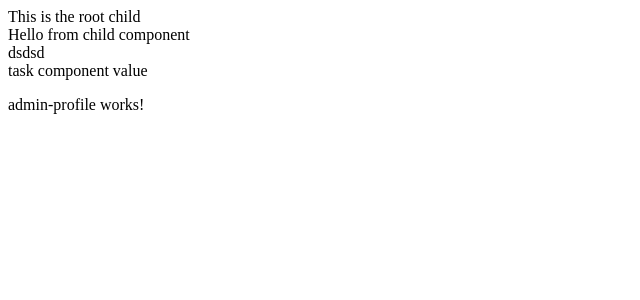
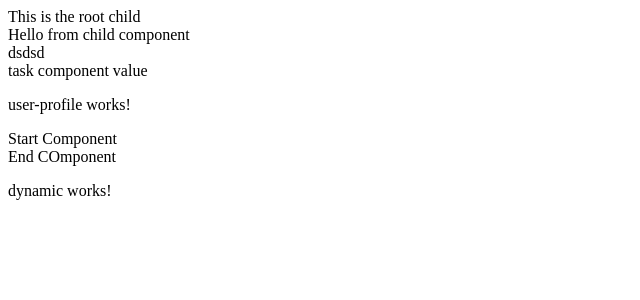
Before and after one commit to leelanarasimha/angular17-course, an Angular app in the folder angular-basics/: page / in a window 1280 px wide. Shown: the top 300 px of the page, without its empty margins (0-640 px from the left). Built offline with nearby package versions, Linux system fonts and the light colour scheme.

Commit message:
viewcontaierRef

```diff
--- a/angular-basics/src/app/app.component.html
+++ b/angular-basics/src/app/app.component.html
@@ -74,3 +74,7 @@
 <div>
   <ng-container *ngComponentOutlet="getProfileComponent()"></ng-container>
 </div>
+
+<div>
+  <app-host></app-host>
+</div>
--- a/angular-basics/src/app/app.component.ts
+++ b/angular-basics/src/app/app.component.ts
@@ -16,6 +16,7 @@ import { ChildComponent } from './child/child.component';
 import { ParentComponent } from './parent/parent.component';
 import { AdminProfileComponent } from './admin-profile/admin-profile.component';
 import { UserProfileComponent } from './user-profile/user-profile.component';
+import { HostComponent } from './host/host.component';
 
 @Component({
   selector: 'app-root',
@@ -38,6 +39,7 @@ import { UserProfileComponent } from './user-profile/user-profile.component';
     ParentComponent,
     AdminProfileComponent,
     UserProfileComponent,
+    HostComponent,
   ],
   templateUrl: './app.component.html',
   styleUrl: './app.component.css',
@@ -48,7 +50,7 @@ export class AppComponent {
   counter: number = 20;
   receivedDataFromChild = '';
   isActive = true;
-  isAdmin = true;
+  isAdmin = false;
 
   @ViewChildren(TaskComponent, { read: TaskComponent })
   taskComponents!: QueryList<TaskComponent>;
--- /dev/null
+++ b/angular-basics/src/app/dynamic/dynamic.component.html
@@ -0,0 +1 @@
+<p>dynamic works!</p>
--- /dev/null
+++ b/angular-basics/src/app/host/host.component.html
@@ -0,0 +1,3 @@
+<div>Start Component</div>
+<div></div>
+<div>End COmponent</div>
--- /dev/null
+++ b/angular-basics/src/app/host/host.component.ts
@@ -0,0 +1,17 @@
+import { Component, ViewContainerRef } from '@angular/core';
+import { DynamicComponent } from '../dynamic/dynamic.component';
+
+@Component({
+  selector: 'app-host',
+  standalone: true,
+  imports: [DynamicComponent],
+  templateUrl: './host.component.html',
+  styleUrl: './host.component.css',
+})
+export class HostComponent {
+  constructor(private ViewContainerRef: ViewContainerRef) {}
+
+  ngOnInit() {
+    this.ViewContainerRef.createComponent(DynamicComponent);
+  }
+}
```
Also changed, not shown: angular-basics/src/app/dynamic/dynamic.component.ts (added, +12 -0 lines), angular-basics/src/app/dynamic/dynamic.component.css (added), angular-basics/src/app/host/host.component.css (added), 2 other files (tests, documents, lock files or other folders).
